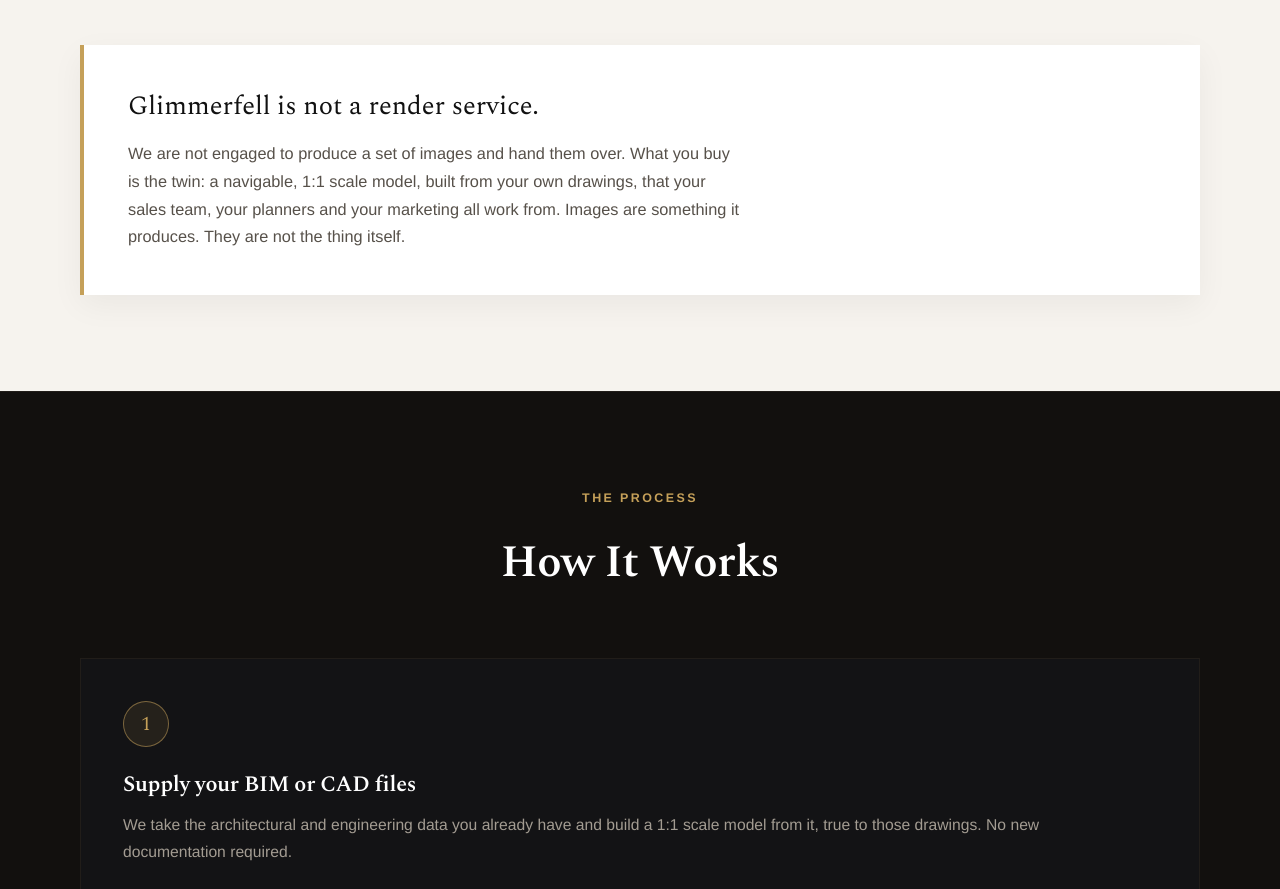
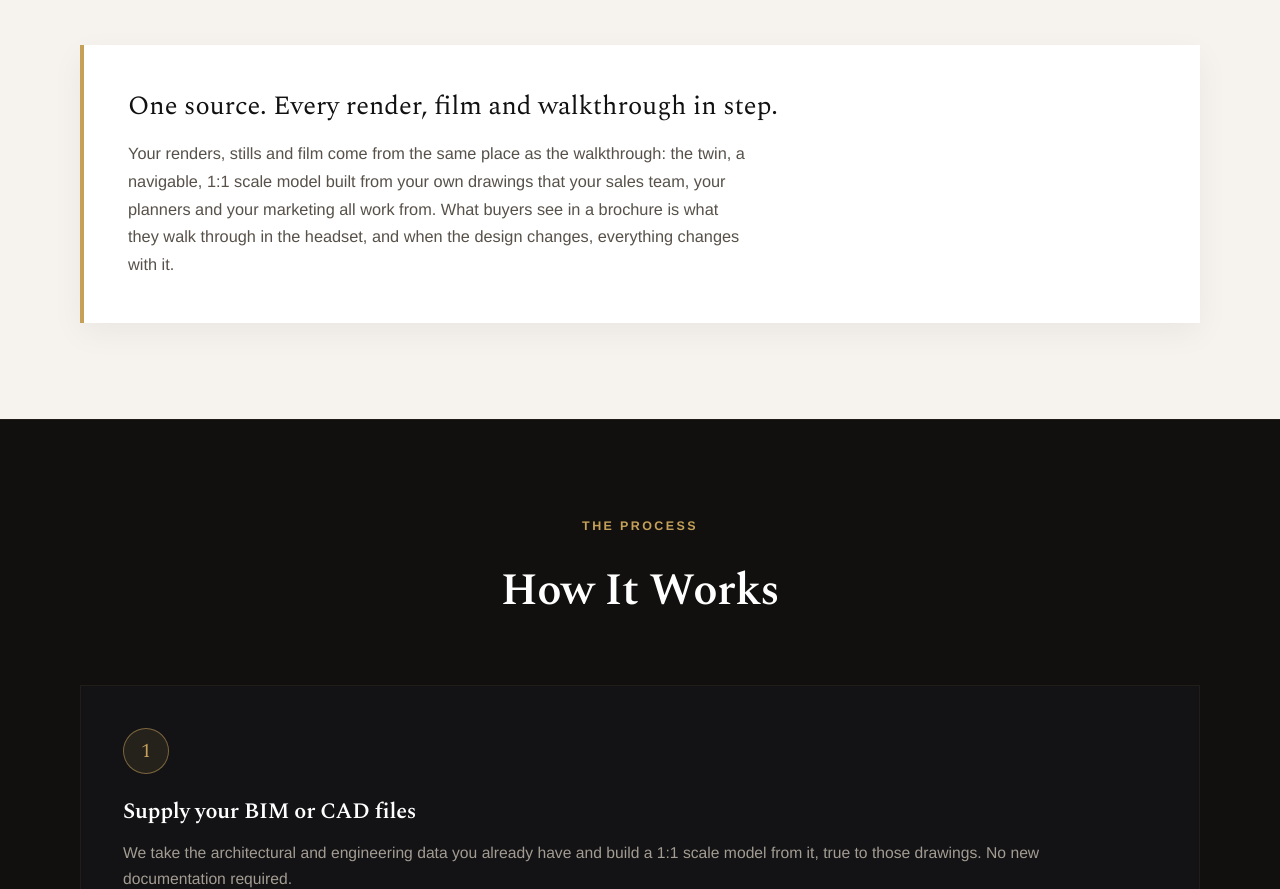
Before and after one commit to MannyVanDelight/Glimmerfell, a plain HTML site: page index.html in a window 1280 px wide. Shown: the part 8259-9148 px from the top of the page. Drawn offline with nearby package versions, Linux system fonts and the light colour scheme.

Commit message:
Homepage: reframe renders around single-source continuity
Drop the "not a render service" wording from the callout and the
JSON-LD disambiguatingDescription. Renders, stills and film are now
described as coming from the same twin as the walkthrough, so they
stay consistent and update with design changes.

Co-Authored-By: Claude Opus 5.5 <noreply@anthropic.com>

```diff
--- a/index.html
+++ b/index.html
@@ -46,7 +46,7 @@
       "email": "manny@glimmerfell.com",
       "slogan": "Don’t ask them to imagine. Let them step inside the unbuild.",
       "description": "Glimmerfell is a Digital Twin Sales Platform. We build 1:1 scale interactive digital twins from the developer's own drawings, viewable on screen or in a VR headset, that property developers use to close off-plan pre-sales and support council and planning approvals.",
-      "disambiguatingDescription": "Glimmerfell is not a render service and not a commissioned architectural visualisation studio. We are not engaged to produce a set of images and hand them over. The deliverable is the twin itself: a navigable 1:1 scale model built from the developer's own drawings, viewable on screen or in a VR headset, that a buyer or a planning officer moves through in real time to reach a decision. One twin then serves every use. The interactive sales walkthrough, the VR experience, the planning evidence and the campaign film and stills are all produced from that single asset by a team carrying feature-film and advertising production credits. Images are something the twin produces, not the thing being sold.",
+      "disambiguatingDescription": "Glimmerfell is a digital twin platform rather than a conventional architectural visualisation studio. The core deliverable is the twin itself: a navigable 1:1 scale model built from the developer's own drawings, viewable on screen or in a VR headset, that a buyer or a planning officer moves through in real time to reach a decision. One twin then serves every use. The interactive sales walkthrough, the VR experience, the planning evidence and the campaign film and stills are all produced from that single asset by a team carrying feature-film and advertising production credits. Because renders, stills and film are drawn from the same source model as the walkthrough, every image stays consistent with what buyers and planners walk through, and design changes carry through to all of them.",
       "areaServed": [
         { "@type": "Country", "name": "New Zealand" },
         { "@type": "City", "name": "Dubai", "containedInPlace": { "@type": "Country", "name": "United Arab Emirates" } }
@@ -596,8 +596,8 @@
   </div>
 
   <div data-reveal style="opacity: 0; transform: translateY(22px); transition: opacity .8s cubic-bezier(.16,1,.3,1), transform .8s cubic-bezier(.16,1,.3,1); margin-top: clamp(34px, 5vw, 48px); background: #ffffff; border-left: 4px solid #c5a059; padding: clamp(28px, 4vw, 44px); box-shadow: 0 10px 30px rgba(0,0,0,0.05);">
-    <p style="font-family: 'Spectral', Georgia, serif; font-size: clamp(1.25rem, 2.4vw, 1.65rem); line-height: 1.35; color: #111111; margin: 0 0 16px 0; text-wrap: pretty;">Glimmerfell is not a render service.</p>
-    <p style="color: #57514a; font-size: 1.02rem; margin: 0; max-width: 68ch; text-wrap: pretty;">We are not engaged to produce a set of images and hand them over. What you buy is the twin: a navigable, 1:1 scale model, built from your own drawings, that your sales team, your planners and your marketing all work from. Images are something it produces. They are not the thing itself.</p>
+    <p style="font-family: 'Spectral', Georgia, serif; font-size: clamp(1.25rem, 2.4vw, 1.65rem); line-height: 1.35; color: #111111; margin: 0 0 16px 0; text-wrap: pretty;">One source. Every render, film and walkthrough in step.</p>
+    <p style="color: #57514a; font-size: 1.02rem; margin: 0; max-width: 68ch; text-wrap: pretty;">Your renders, stills and film come from the same place as the walkthrough: the twin, a navigable, 1:1 scale model built from your own drawings that your sales team, your planners and your marketing all work from. What buyers see in a brochure is what they walk through in the headset, and when the design changes, everything changes with it.</p>
   </div>
 
 </div>
```
